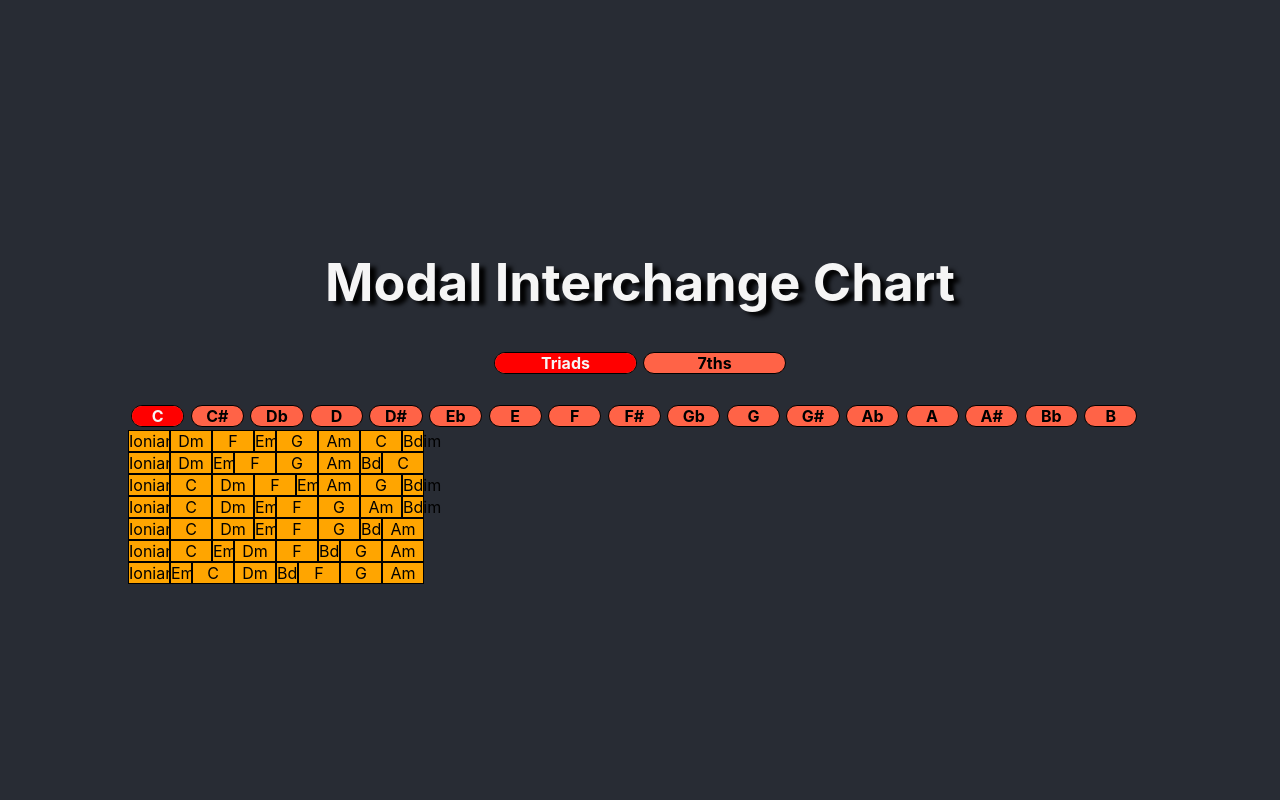
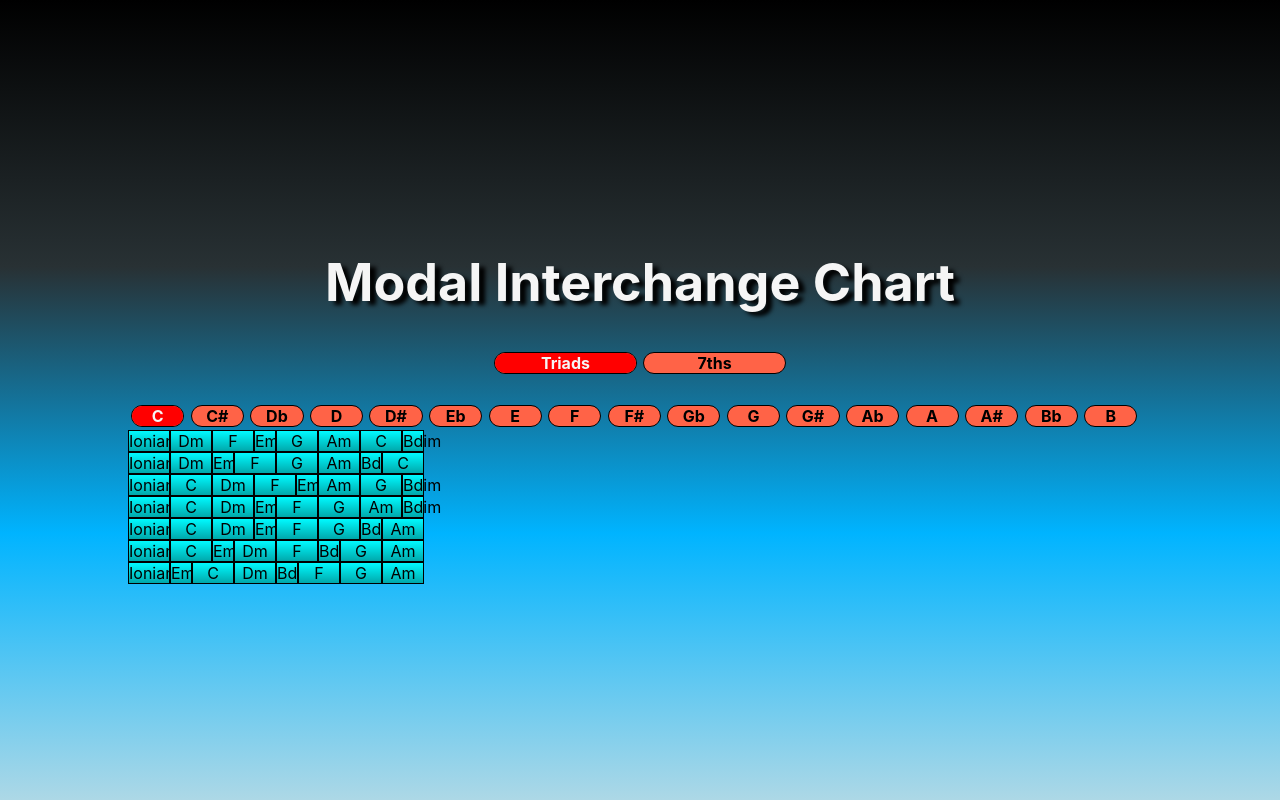
Before and after one commit to Tycholiz/modal-interchange-chart, a React (Create React App) app: page / in a window 1280 px wide. Built offline with nearby package versions, Linux system fonts and the light colour scheme.

Commit message:
update color of cells

```diff
--- a/src/styles/App.css
+++ b/src/styles/App.css
@@ -13,6 +13,7 @@
 
 body {
   background-color: #282c34;
+  background-image: linear-gradient(black, #283134, #00b4ff, lightblue);
 }
 
 .App {
--- a/src/styles/Chart.css
+++ b/src/styles/Chart.css
@@ -11,7 +11,7 @@
 
 .cell {
 	border: 1px solid black;
-	background-color: orange;
+	background-image: linear-gradient(#00faff, #00a8ab);
 }
 
 .cell-half {
```
